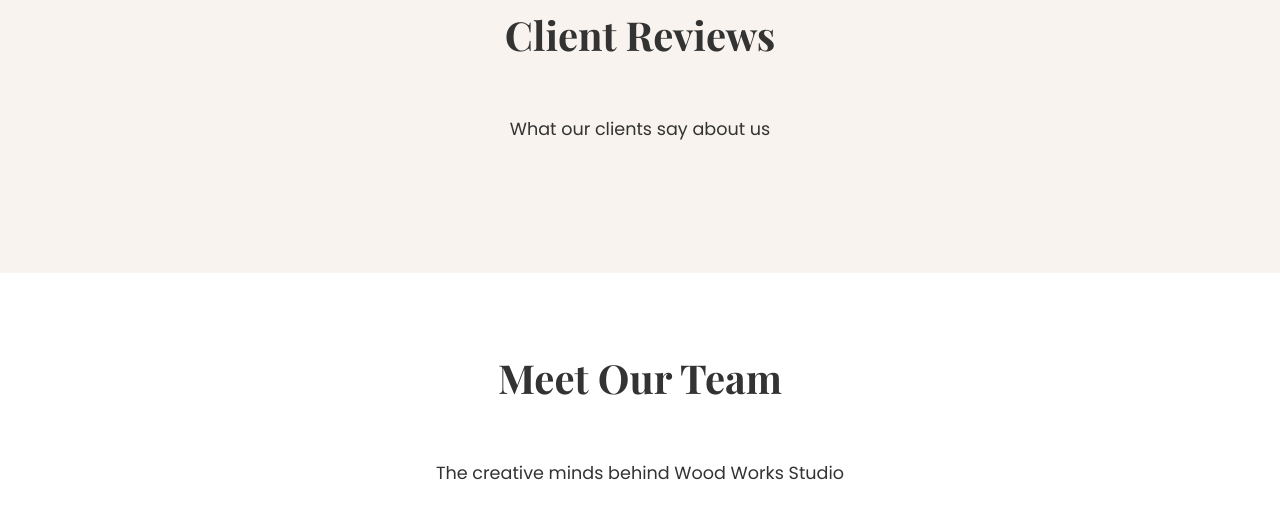
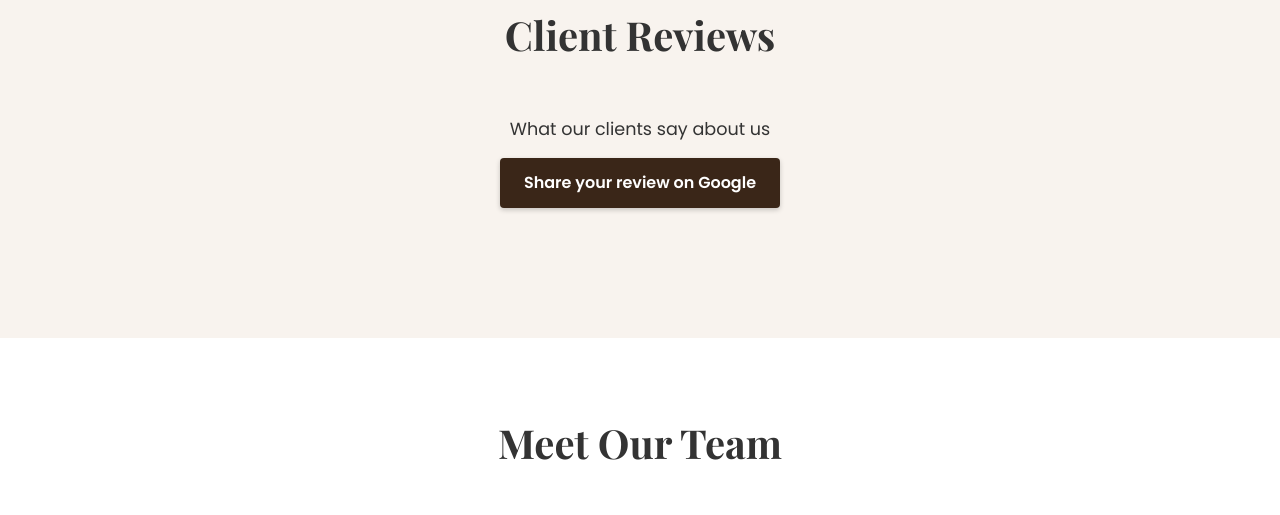
Before and after one commit to Zoya019/woodworks-studio-website, a website: page index.html in a window 1280 px wide. Shown: the part 3028-3543 px from the top of the page. Drawn offline with nearby package versions, Linux system fonts and the light colour scheme.

Commit message:
Added Google Reviews widget and updated styles

```diff
--- a/index.html
+++ b/index.html
@@ -406,12 +406,23 @@
       </div>
     </section>
 
-   <!-- Reviews Section -->
 <!-- Reviews Section -->
 <section id="reviews" class="reviews-section" style="padding: 80px 0; background: #f8f3ee;">
+
   <div class="section-header">
     <h2>Client Reviews</h2>
     <p>What our clients say about us</p>
+
+    <div class="review-cta">
+      <a
+        href="https://www.google.co.in/maps/place/Woodworks+Studio/@19.1853885,72.8131095,17z/data=!3m1!4b1!4m6!3m5!1s0x3be7b7fd04788761:0xf4b661a46956f5c3!8m2!3d19.1853885!4d72.8156844!16s%2Fg%2F11ms62n952?entry=ttu&g_ep=EgoyMDI1MTIwOS4wIKXMDSoASAFQAw%3D%3D"
+        target="_blank"
+        rel="noopener"
+        class="btn primary-btn"
+      >
+        Share your review on Google
+      </a>
+    </div>
   </div>
 
   <!-- ⭐ Google Reviews Widget (Elfsight) -->
```
